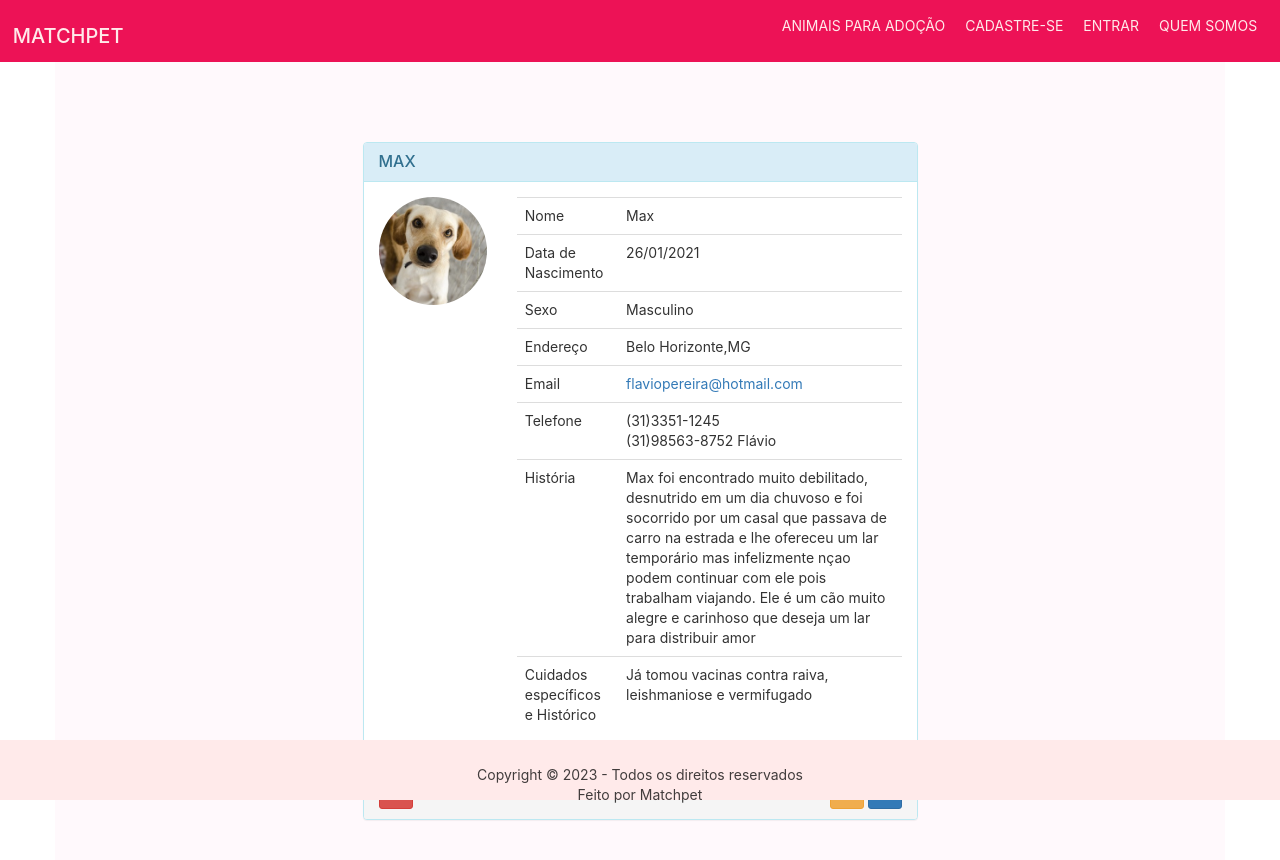
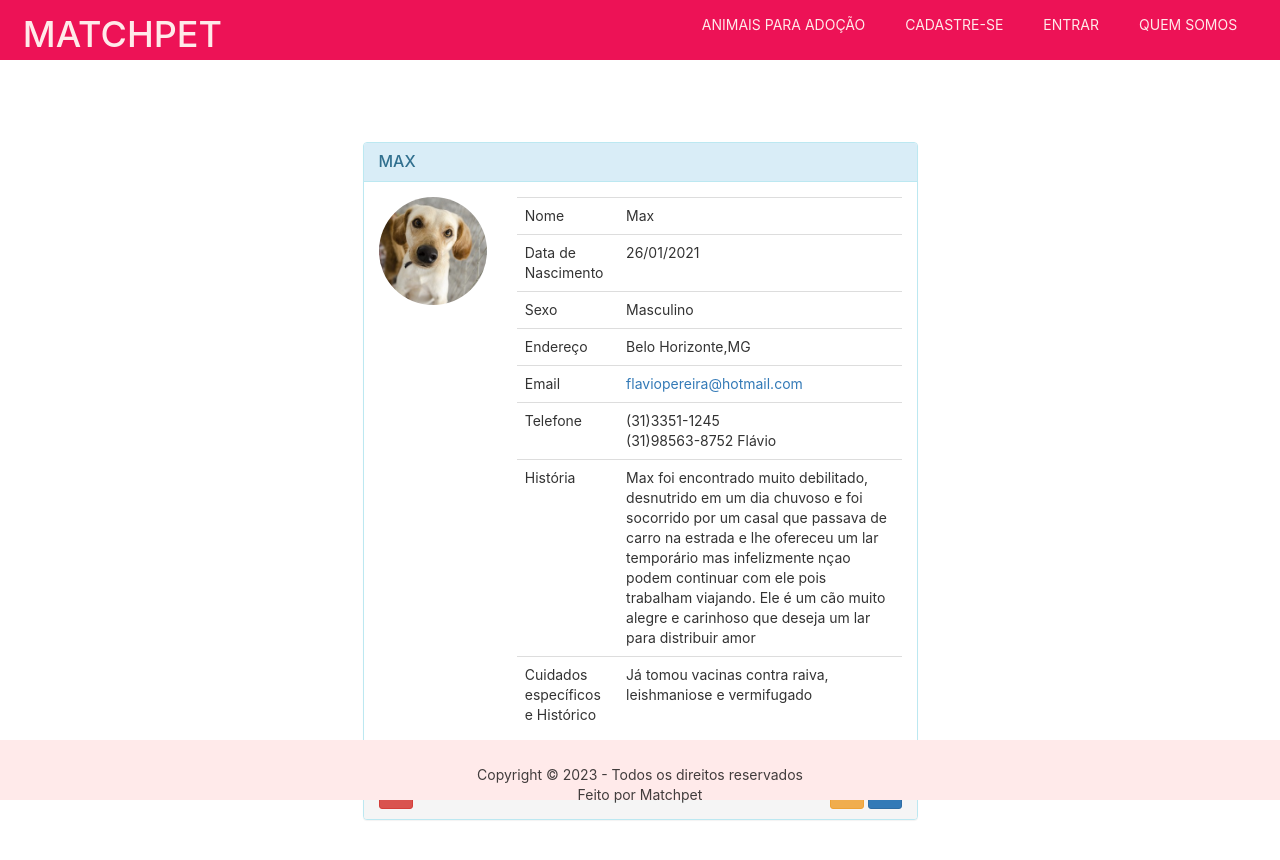
Before and after one commit to ICEI-PUC-Minas-PMV-ADS/pmv-ads-2023-1-e1-proj-web-t9-time1_matchpet, a website: page src/html/perfil.html in a window 1280 px wide. Drawn offline with nearby package versions, Linux system fonts and the light colour scheme.

Commit message:
Modif-css-perfil-pet

```diff
--- a/src/css/cadastro.css
+++ b/src/css/cadastro.css
@@ -26,7 +26,7 @@ body {
 #navbar {
     width: 100%;
     background: rgb(237, 18, 86);
-    color: #fff;
+    color: #FFEAEA;
     height: 60px;
     position: fixed;
     top: 0;
--- a/src/css/perfil.css
+++ b/src/css/perfil.css
@@ -15,7 +15,7 @@ body {
   background-color: #fff !important;
 }
 
-a {
+.navbar a {
   text-decoration: none;
   color: inherit;
 }
@@ -24,10 +24,9 @@ a {
   width: 100%;
   background: rgb(237, 18, 86);
   color: #FFEAEA;
-  height: 62px;
+  height: 60px;
   top: 0;
   position: fixed;
-  text-decoration: none;
   z-index: 9999;
 }
 
@@ -38,14 +37,11 @@ a {
   display: flex;
   justify-content: space-between;
   align-items: center;
-  color: #FFEAEA;
-  text-decoration: none;
 }
 
-.logo {
+#logo {
   font-size: 2rem;
   color: #FFEAEA;
-  text-decoration: none;
 }
 
 #navbar-items {
@@ -53,19 +49,21 @@ a {
   list-style: none;
   text-transform: uppercase;
   color: #FFEAEA;
-  text-decoration: none;
 }
 
 #navbar-items li {
   padding: 10px;
+}
+
+#navbar-container a, ul {
   color: #FFEAEA;
   text-decoration: none;
+  padding: 10px;
 }
 
 .container {
   padding: 60px;
   margin-top: 62px;
-  background-color: #fff9fc;
 }
 
 #footer {
```
